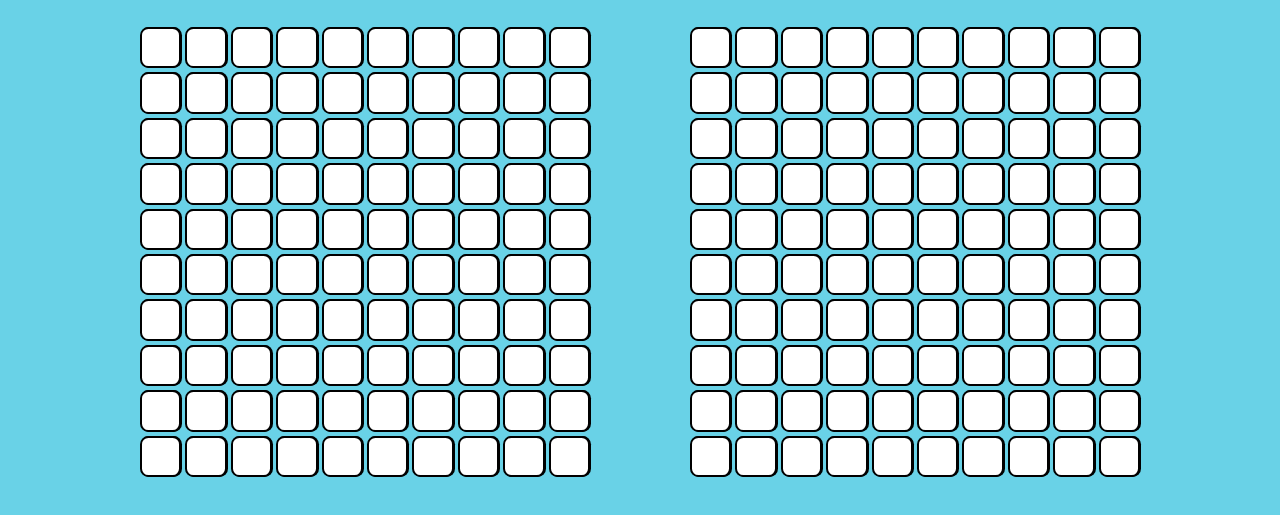
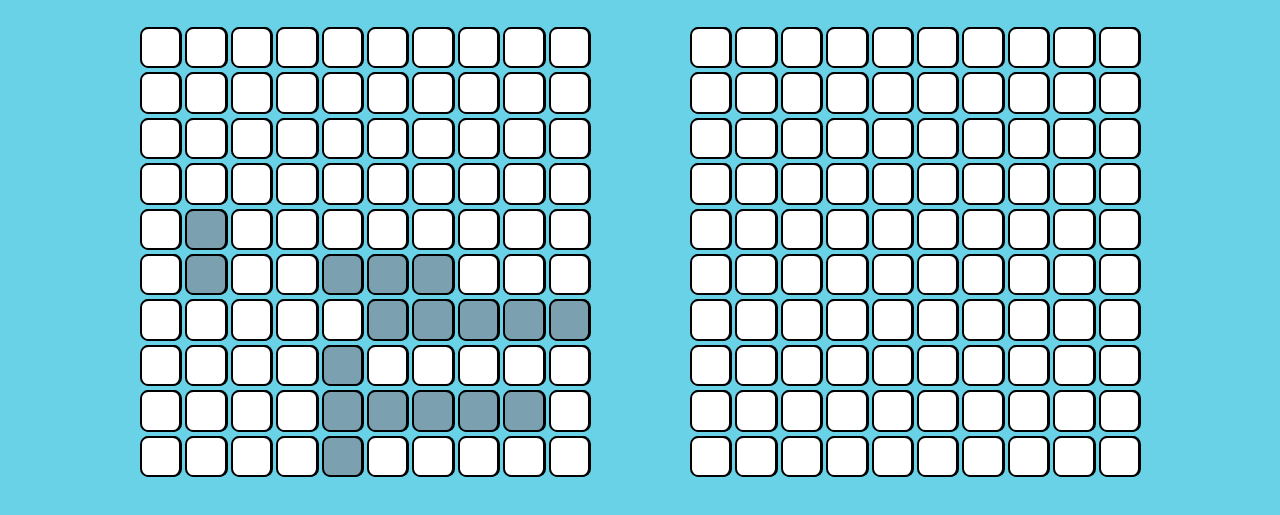
Before and after one commit to confett0/odin-battleship, a website built with webpack: page dist/index.html in a window 1280 px wide. Shown: the part 133-648 px from the top of the page. Built offline with nearby package versions, Linux system fonts and the light colour scheme.

Commit message:
Style computer gameboard cells on hover

```diff
--- a/src/index.js
+++ b/src/index.js
@@ -1,6 +1,8 @@
 import './style.css';
 import { createBoardCells } from './modules/ui';
-// import { playGame } from './modules/game';
+import { game } from './modules/game';
 
 const gameboards = document.querySelectorAll(".gameboard");
 gameboards.forEach(board => createBoardCells(board));
+
+game.init();
--- a/src/modules/game.js
+++ b/src/modules/game.js
@@ -1,4 +1,5 @@
 import { Player, Computer } from "./player";
+import { displayShips } from "./ui";
 
 export const game = {
 
@@ -8,6 +9,7 @@ export const game = {
     init() {
         this.player.gameboard.autoPopulateBoard();
         this.computer.gameboard.autoPopulateBoard();
+        displayShips(this.player.gameboard);
     },
 
     playRound(coord) {
@@ -16,10 +18,10 @@ export const game = {
         setTimeout(this.player.gameboard.receiveAttack(computerMove), 1000);
     }
 
-    checkWinner() {
+    /* checkWinner() {
         if (this.computer.gameboard.allSunk() || this.player.gameboard.allSunk()) {
             // end game
         }
-    }
+    }*/
 
 }
--- a/src/modules/gameboard.js
+++ b/src/modules/gameboard.js
@@ -20,6 +20,7 @@ export class Gameboard {
       { name: "Destroyer", length: 2 },
     ];
     this.ships = [];
+    this.occupiedCells = [];
   }
 
   createShip(name, length) {
@@ -47,6 +48,7 @@ export class Gameboard {
       }
       for (let i = x; i < x + ship.length; i++) {
         this.board[i][y].ship = ship.name;
+        this.occupiedCells.push([i,y]);
       }
     }
 
@@ -58,6 +60,7 @@ export class Gameboard {
       }
       for (let i = y; i < y + ship.length; i++) {
         this.board[x][i].ship = ship.name;
+        this.occupiedCells.push([x,i]);
       }
     }
 
--- a/src/modules/ui.js
+++ b/src/modules/ui.js
@@ -1,10 +1,20 @@
+import { Gameboard } from "./gameboard";
+
 export const createBoardCells = (gameboard) => {
     for (let i = 0; i < 10; i ++) {
         for (let j = 0; j < 10; j ++) {
            const cell = document.createElement("div");
-           cell.setAttribute("id", `${i},${j}`);
+           cell.setAttribute("data-coord", `${j},${i}`);
            cell.setAttribute("class", "cell");
            gameboard.appendChild(cell);
         }
     }
 }
+
+export const displayShips = (gameboard) => {
+    for (const occupiedCells of gameboard.occupiedCells) {
+       document.querySelectorAll(`.player-board [data-coord="${occupiedCells}"]`).forEach(cell => {
+           cell.classList.add("has-ship");
+        });
+    }
+}
--- a/src/style.css
+++ b/src/style.css
@@ -74,3 +74,12 @@ main {
     border-radius: 20%;
     box-shadow: 1px 0px 0px rgba(0,0,0,1)
 }
+
+.has-ship {
+    background: #7BA0B0;
+}
+
+.computer-board .cell:hover {
+    background-color: #ddd;
+    cursor: pointer;
+}
```
Also changed, not shown: dist/main.js.
